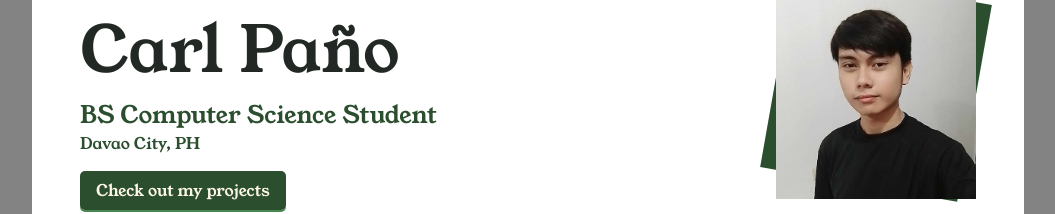
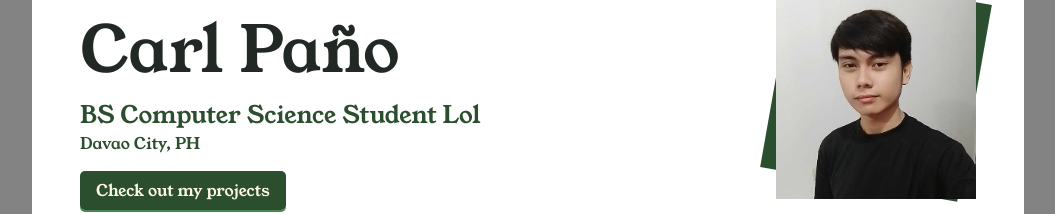
Before and after one commit to carleoj/about-me-carl, a React (Vite) app: page / in a window 1280 px wide. Shown: the part 176-390 px from the top of the page, without its empty margins (112-1167 px from the left). Built offline with nearby package versions, Linux system fonts and the light colour scheme.

Commit message:
added lol haha

```diff
--- a/src/components/Hero.jsx
+++ b/src/components/Hero.jsx
@@ -9,7 +9,7 @@ const Hero = () => {
         </div>
         <div>
             <h1>Carl Paño</h1>
-            <p>BS Computer Science Student</p>
+            <p>BS Computer Science Student Lol</p>
             <p>Davao City, PH</p>
             <Link href='#projects'>Check out my projects</Link>
         </div>
```
